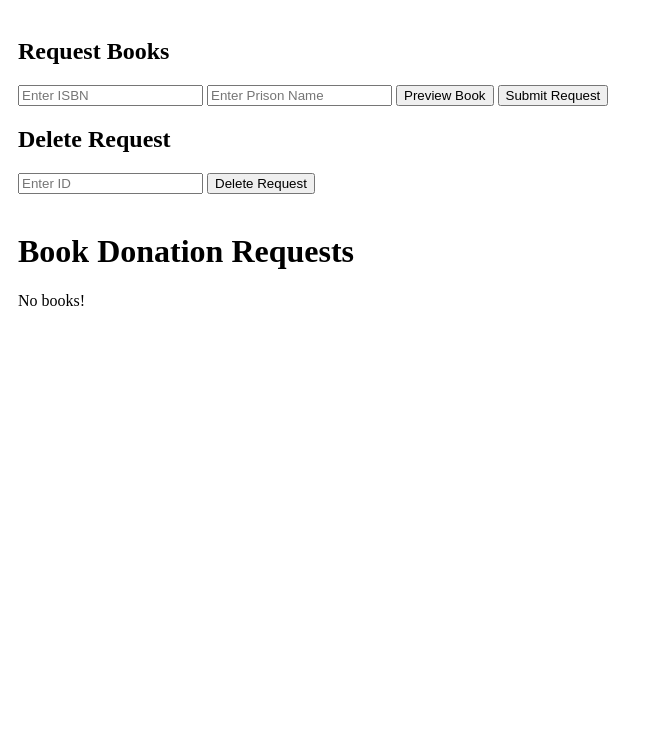
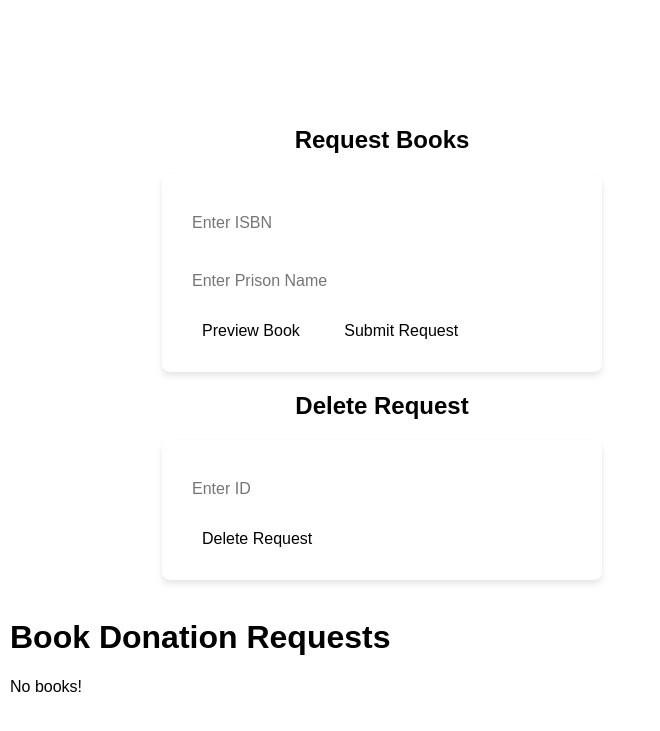
Before and after one commit to max-calcoen/mateo-hacks, a Flask app: template templates/shelf.html in a window 1280 px wide. Shown: the top 731 px of the page, without its empty margins (0-660 px from the left). Run offline with Flask 3, Linux system fonts and the light colour scheme; the template is opened without the code that fills it, so the values that code supplies are empty; parts of the project's set-up code (start-up, migrations or seed data) failed here and were passed over.

Commit message:
css fixes

```diff
--- a/templates/shelf.html
+++ b/templates/shelf.html
@@ -41,6 +41,83 @@
       td {
         padding: 8px;
       }
+      body {
+        font-family: Arial, sans-serif;
+        background-color: var(--bg-light-grey);
+        color: var(--font-black);
+        padding-top: 12vh; /* Add padding to avoid overlap with the fixed navbar */
+        margin: 0;
+      }
+
+      form {
+        background-color: var(--bg-white);
+        padding: 20px;
+        border-radius: 8px;
+        box-shadow: 0 4px 6px rgba(0, 0, 0, 0.1);
+        width: 100%;
+        max-width: 400px;
+        margin: auto; /* Center the form in the available vertical space */
+      }
+
+      form * {
+        font-size: var(--font-size-4);
+      }
+
+      input[type="text"],
+      input[type="email"],
+      input[type="password"] {
+        width: 100%;
+        padding: 10px;
+        margin: 10px 0;
+        border: 1px solid var(--bg-dark-grey);
+        border-radius: 4px;
+        box-sizing: border-box;
+        font-size: --font-size-3;
+      }
+
+      input[type="submit"] {
+        width: 100%;
+      }
+
+      input[type="radio"] {
+        display: none;
+      }
+
+      label {
+        margin-left: 8px;
+        margin: 10px;
+      }
+
+      #atype-label-container {
+        display: flex;
+        flex-direction: row;
+        align-items: center;
+        justify-content: center;
+        width: 100%;
+      }
+
+      .orange-buttons {
+        background-color: var(--dark-orange);
+        color: var(--font-white);
+        padding: 12px 20px;
+        border: none;
+        border-radius: 4px;
+        cursor: pointer;
+      }
+
+      .orange-buttons[type="submit"]:hover,
+      .label-selected {
+        background-color: var(--darker-orange);
+      }
+
+      h2 {
+        text-align: center;
+      }
+
+      nav {
+        position: fixed; /* Ensure the navbar is fixed to the top */
+        z-index: 1000; /* Higher z-index to keep it above other content */
+      }
     </style>
     <script>
       function previewISBN(isbn) {
@@ -80,6 +157,42 @@
             alert("Failed to fetch book data");
           });
       }
+      function put_request() {
+        const formData = new FormData(document.getElementById("put_form"));
+        fetch("/shelf", {
+          method: "PUT",
+          body: new URLSearchParams(formData),
+        })
+          .then((response) => {
+            if (response.ok) {
+              console.log(response);
+              alert("SUCCESS");
+            } else {
+              throw new Error("FAILURE");
+            }
+          })
+          .catch((error) => {
+            alert(error.message);
+          });
+      }
+
+      function delete_request() {
+        const formData = new FormData(document.getElementById("del_form"));
+        fetch("/shelf", {
+          method: "DELETE",
+          body: new URLSearchParams(formData),
+        })
+          .then((response) => {
+            if (response.ok) {
+              alert("SUCCESS");
+            } else {
+              throw new Error("FAILURE");
+            }
+          })
+          .catch((error) => {
+            alert(error.message);
+          });
+      }
     </script>
   </head>
   <body>
@@ -105,16 +218,21 @@
             type="button"
             id="preview"
             onclick="previewISBN(document.getElementById('put_isbn').value)"
+            class="orange-buttons"
           >
             Preview Book
           </button>
-          <button type="button" onclick="put_request()">Submit Request</button>
+          <button type="button" onclick="put_request()" class="orange-buttons">
+            Submit Request
+          </button>
         </form>
 
         <h2>Delete Request</h2>
         <form id="del_form" method="DELETE">
           <input type="text" name="id" placeholder="Enter ID" required />
-          <button onclick="delete_request()">Delete Request</button>
+          <button onclick="delete_request()" class="orange-buttons">
+            Delete Request
+          </button>
           <br />
         </form>
         <br />
@@ -143,44 +261,6 @@
           <p>No books!</p>
         </table>
         {% endif %}
-        <script>
-          function put_request() {
-            const formData = new FormData(document.getElementById("put_form"));
-            fetch("/shelf", {
-              method: "PUT",
-              body: new URLSearchParams(formData),
-            })
-              .then((response) => {
-                if (response.ok) {
-                  console.log(response);
-                  alert("SUCCESS");
-                } else {
-                  throw new Error("FAILURE");
-                }
-              })
-              .catch((error) => {
-                alert(error.message);
-              });
-          }
-
-          function delete_request() {
-            const formData = new FormData(document.getElementById("del_form"));
-            fetch("/shelf", {
-              method: "DELETE",
-              body: new URLSearchParams(formData),
-            })
-              .then((response) => {
-                if (response.ok) {
-                  alert("SUCCESS");
-                } else {
-                  throw new Error("FAILURE");
-                }
-              })
-              .catch((error) => {
-                alert(error.message);
-              });
-          }
-        </script>
       </div>
       <div class="popup">
         <div id="popupimg"></div>
```
